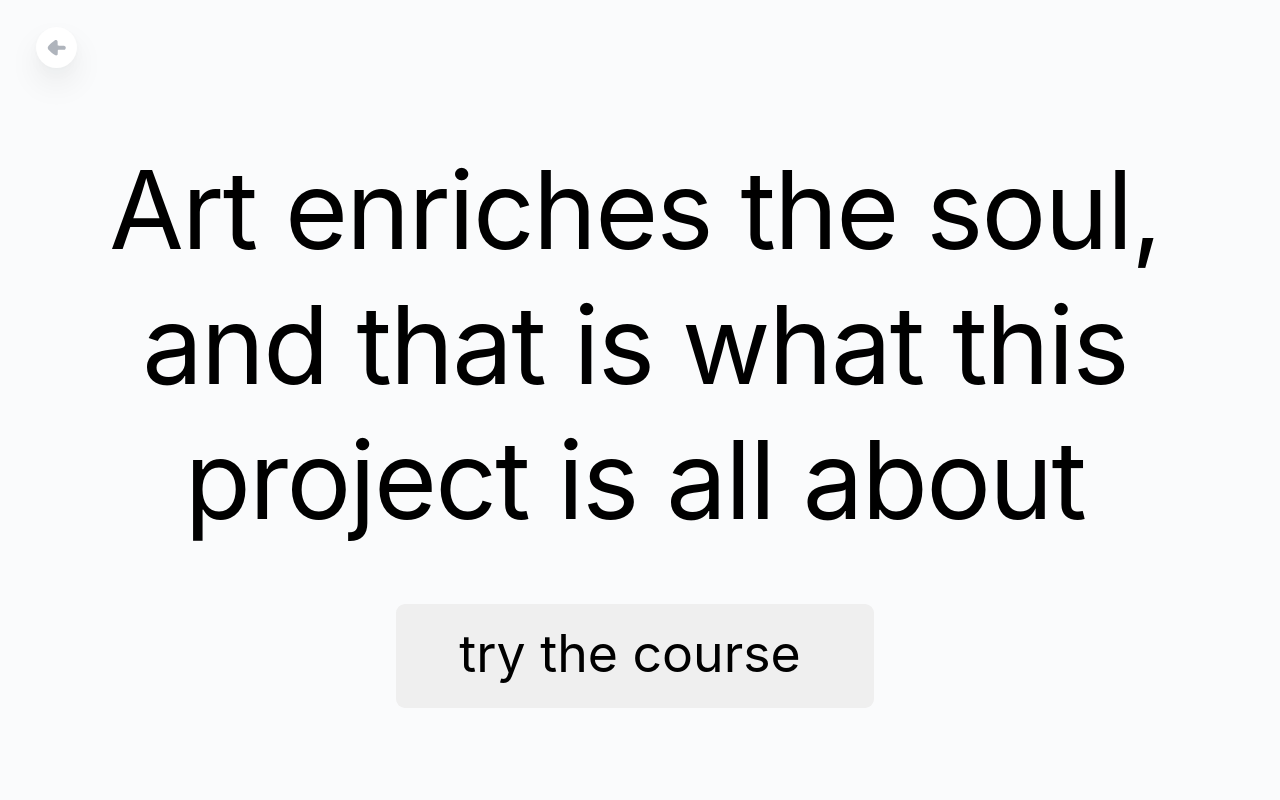
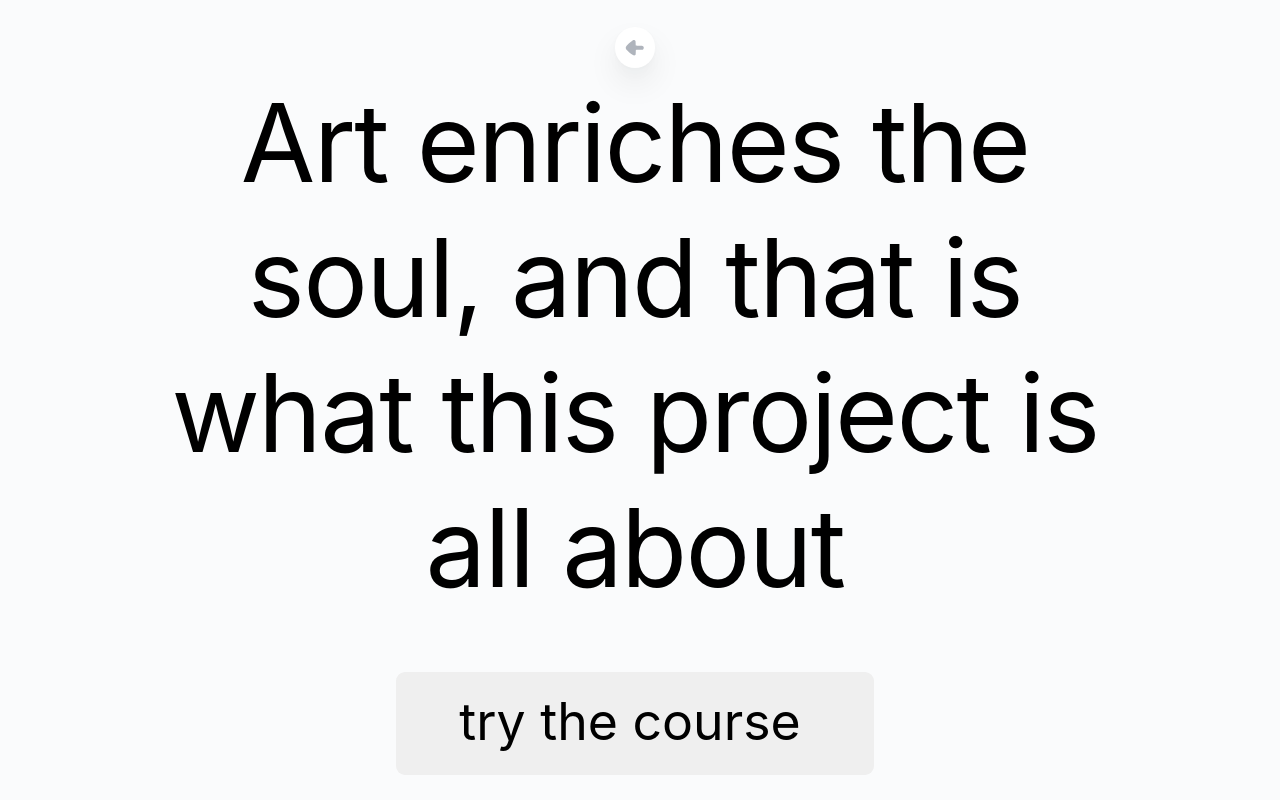
Before and after one commit to wingedseraph/rs26, a React (Vite) app: page /about in a window 1280 px wide. Built offline with nearby package versions, Linux system fonts and the light colour scheme.

Commit message:
refactor(layout): simplify with cn() and Spinner component

```diff
--- a/src/components/layout/Layout.tsx
+++ b/src/components/layout/Layout.tsx
@@ -1,25 +1,25 @@
-import { Outlet, useNavigation } from 'react-router'
+import { Outlet, useNavigation, useOutlet } from 'react-router'
 
 import { ErrorBoundary } from '@/components/error-boundary/ErrorBoundary'
 import { Spinner } from '@/components/ui/spinner'
+import { cn } from '@/lib/utilities'
+
+const baseStyle = 'flex items-center justify-center gap-20 mx-auto'
+const outletStyle = 'mx-0 w-screen flex-col md:mx-20 md:flex-row'
+export const baseStyleDetailed = 'transition-all duration-300 hidden'
+export const outletStyleDetailed = 'flex w-full items-center justify-center md:relative md:w-1/2'
 
 function Layout() {
+  const outlet = useOutlet()
   const navigation = useNavigation()
   const isNavigating = Boolean(navigation.location)
   return (
     <ErrorBoundary>
-      {isNavigating && (
-        <div className='appear fixed inset-0 z-50 backdrop-blur-md'>
-          <div className='
-            absolute top-1/2 left-1/2 z-50 -translate-x-1/2 -translate-y-1/2
-          '
-          >
-            <Spinner> Loading... </Spinner>
-          </div>
-        </div>
-      )}
+      {isNavigating && (<Spinner />)}
 
-      <Outlet />
+      <div className={cn(baseStyle, { [outletStyle]: outlet })}>
+        <Outlet />
+      </div>
     </ErrorBoundary>
   )
 }
```
